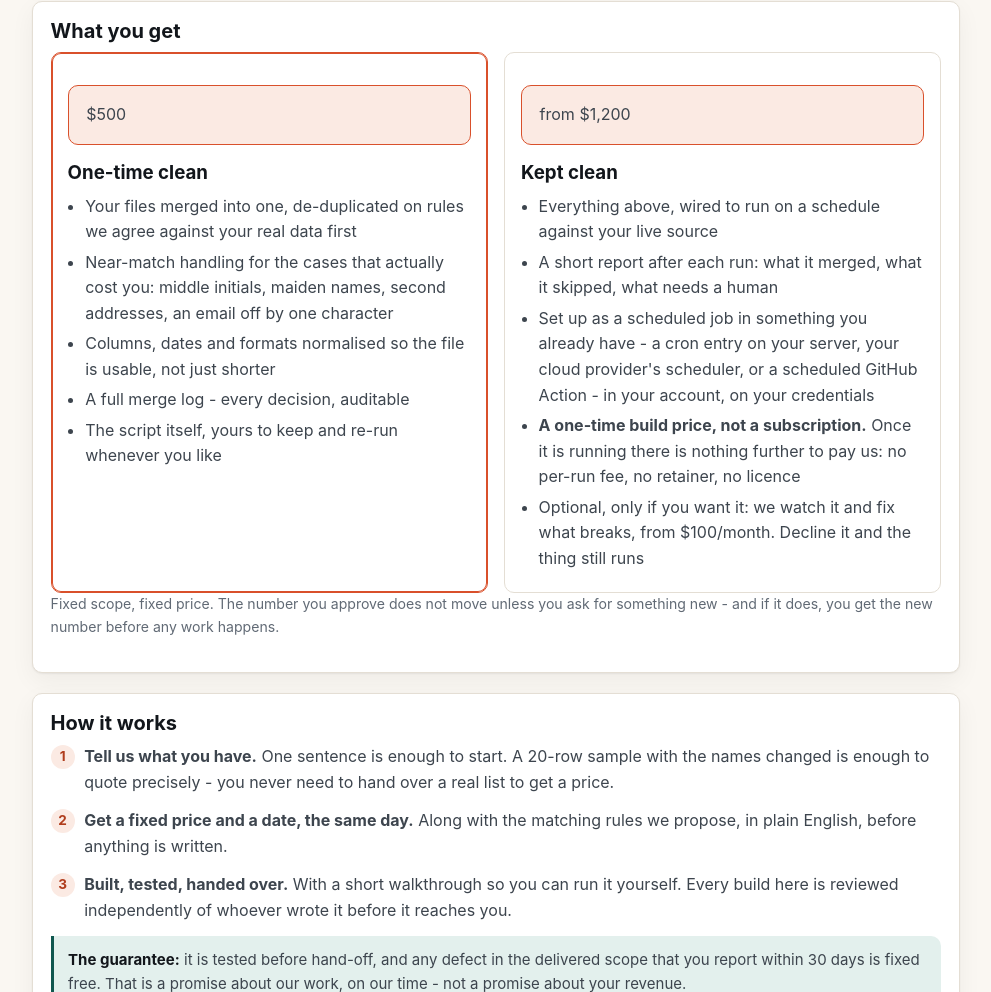
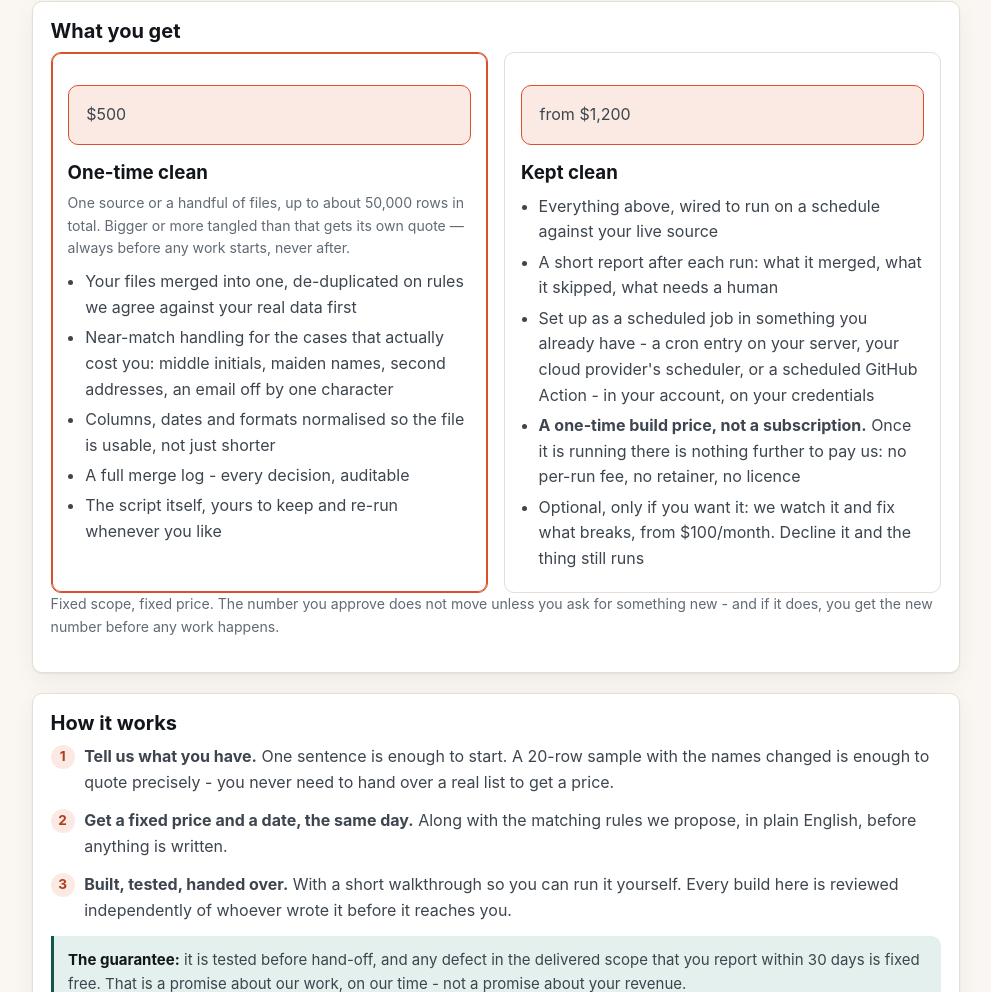
Before and after one commit to grapheneaffiliate/leuklogic, a plain HTML site: page services/dedupe/index.html in a window 1280 px wide. Shown: the part 2377-3369 px from the top of the page, without its empty margins (144-1135 px from the left). Drawn offline with Linux system fonts and the light colour scheme.

Commit message:
dedupe page: state what the $500 tier actually covers
A firm price with no stated scope boundary is a trap in both directions - it
reads as a promise to clean any list for $500, and the rate card bands this
work higher than the floor for anything substantial. Named the boundary (one
source or a handful of files, ~50k rows) with the escalation stated up front:
bigger gets its own quote, before work starts, never after.

```diff
--- a/services/dedupe/index.html
+++ b/services/dedupe/index.html
@@ -212,6 +212,9 @@ details p{margin:.6rem 0 0}
     <div class="tier lead">
       <p class="price">$500</p>
       <h3>One-time clean</h3>
+      <p class="hint" style="margin:.1rem 0 .4rem">One source or a handful of files, up to about
+      50,000 rows in total. Bigger or more tangled than that gets its own quote &mdash; always
+      before any work starts, never after.</p>
       <ul>
         <li>Your files merged into one, de-duplicated on rules we agree against your real data first</li>
         <li>Near-match handling for the cases that actually cost you: middle initials, maiden names,
```
